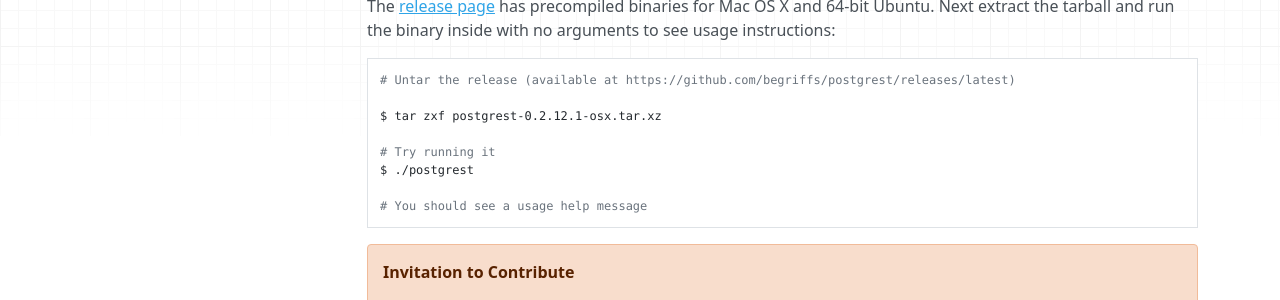
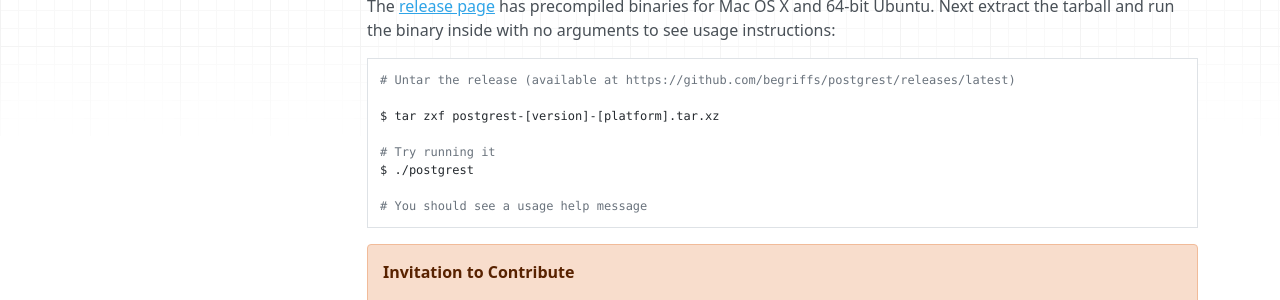
Before and after one commit to PostgREST/postgrest, an MkDocs documentation site: the page built from docs/install/server.md, in a window 1280 px wide and 900 px high. Shown: the part 170-470 px from the top of the window. Built offline with MkDocs 1.6.1, drawn with Linux system fonts in a browser that asks for light colours; nearby versions of some CDN libraries; old or Windows-style settings are respelled for this version of MkDocs.

Commit message:
Coming in for landing on v0.3

````diff
--- a/app.json
+++ b/app.json
@@ -10,7 +10,7 @@
     },
     "POSTGREST_VER": {
       "description": "Version of PostgREST to deploy",
-      "value": "0.2.12.1"
+      "value": "0.3.0.0"
     },
     "DB_NAME": {
       "description": "Database name",
--- a/docs/install/server.md
+++ b/docs/install/server.md
@@ -7,7 +7,7 @@
 ```sh
 # Untar the release (available at https://github.com/begriffs/postgrest/releases/latest)
 
-$ tar zxf postgrest-0.2.12.1-osx.tar.xz
+$ tar zxf postgrest-[version]-[platform].tar.xz
 
 # Try running it
 $ ./postgrest
````
